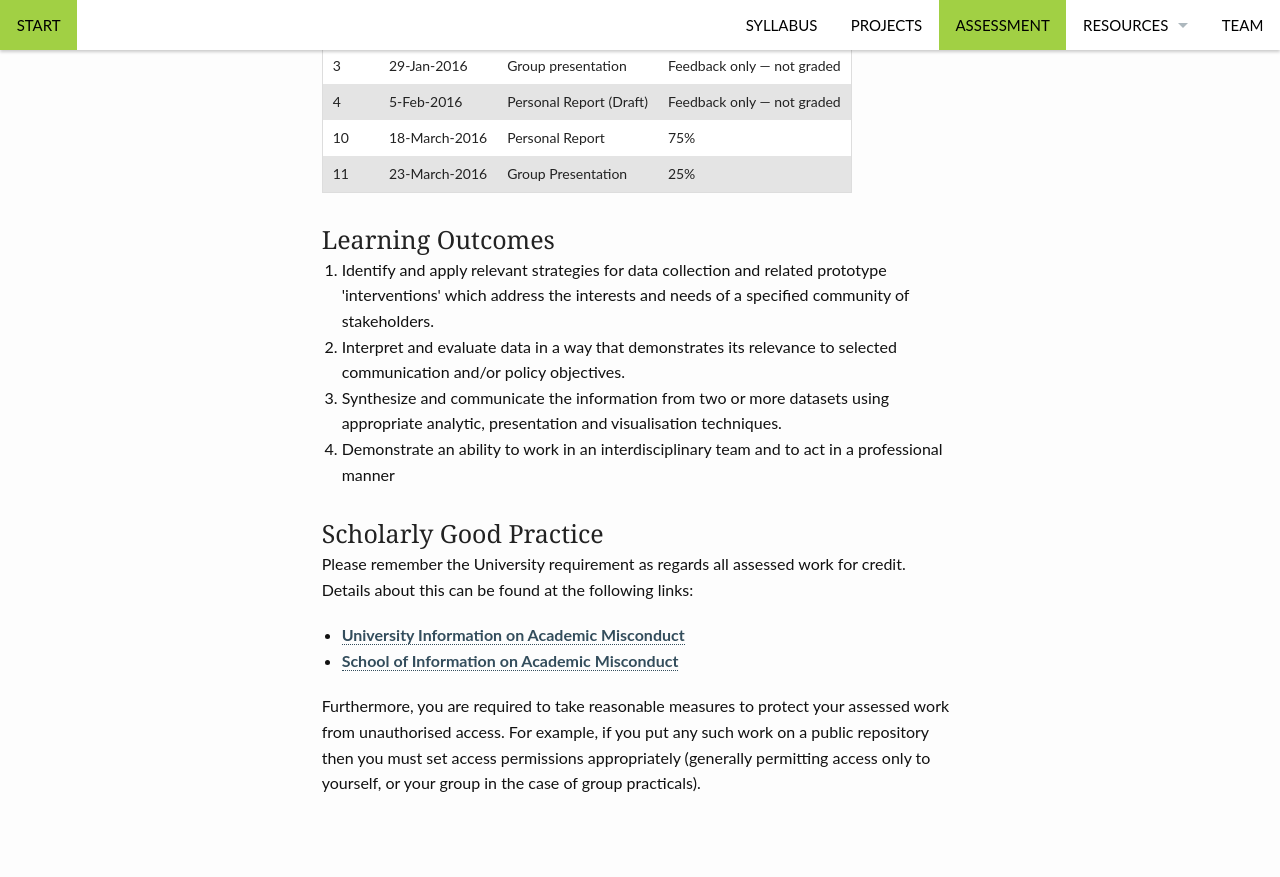
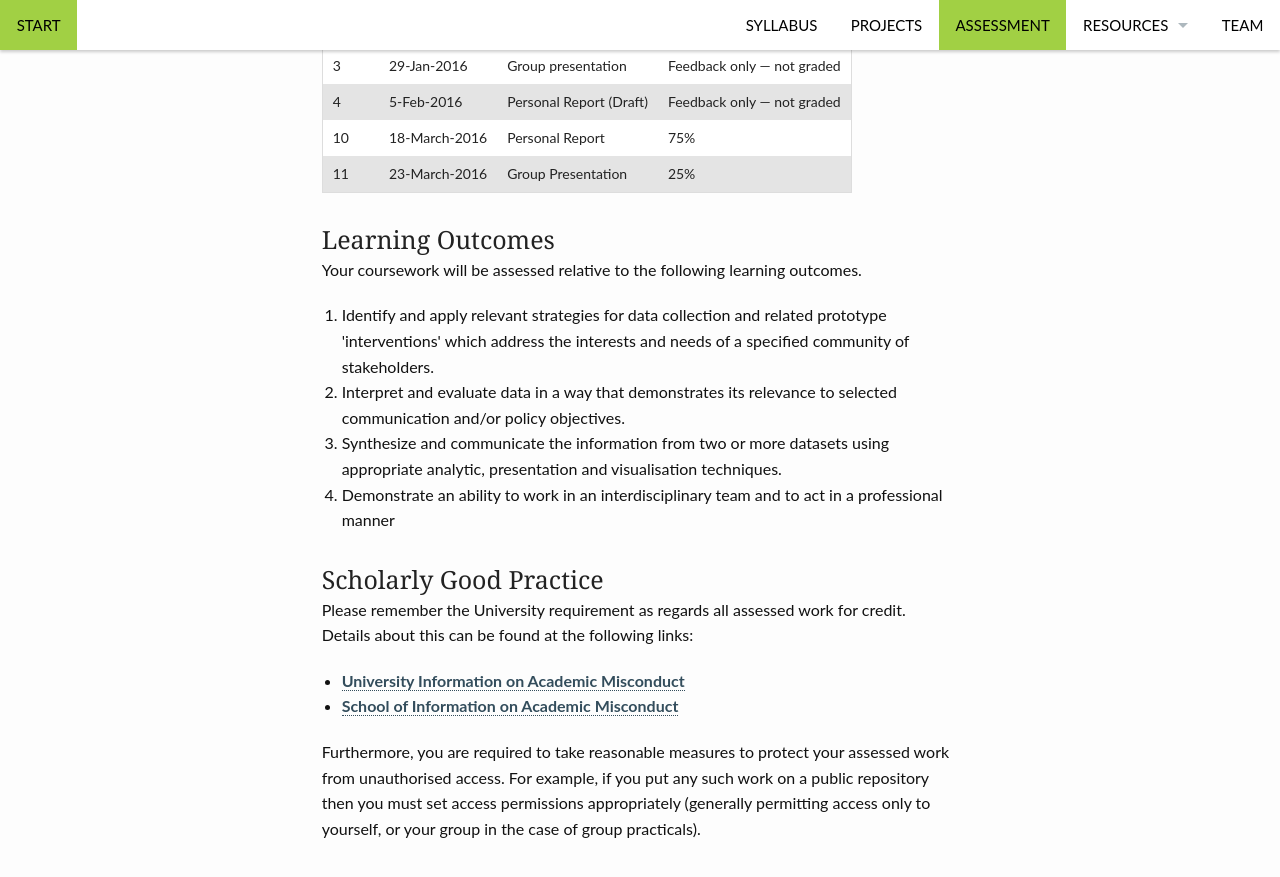
Before and after one commit to edinburghlivinglab/dds, a Jekyll site: the page built from pages/assessment.md, in a window 1280 px wide and 900 px high, scrolled down 609 px. Shown: the top 877 px of the window. Built offline with Jekyll 4.4.1, drawn with Linux system fonts in a browser that asks for light colours.

Commit message:
fixing typos

```diff
--- a/pages/assessment.md
+++ b/pages/assessment.md
@@ -10,12 +10,14 @@
 	Assessment for the course will be 100% coursework. There are
 	no exams.</p>
 	<p>
+
 	You will be assessed on two pieces of work. The main one will
 	be a personal report which will describe the team project that
 	you have carried out, what your personal contribution was to
 	the project, your goals and your conclusions. The second piece
 	of work will be a group presentation of your team's
 	project.</p>
+
 	<p>
 	There will also be two pieces of coursework earlier in the
 	semester, again consisting of a personalreport and a group
@@ -24,7 +26,7 @@
 	anopportunity for you to receive feedback and 'feedforward' in
 	preparation for the assessed coursework.</p>
 
-	<p class="text-center">
+	<div class="text-center">
 	<table class="table">
 		<thead>
 			<tr>
@@ -61,9 +63,11 @@
 			</tr>
 		</tbody>
 	</table>
-	</p>
+	</div>
 
 	<h3>Learning Outcomes</h3>
+
+	<p>Your coursework will be assessed relative to the following learning outcomes.</p>
 
 	<ol>
 		<li>Identify and apply relevant strategies for data collection and related
```
